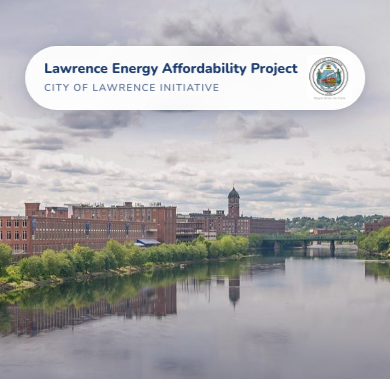
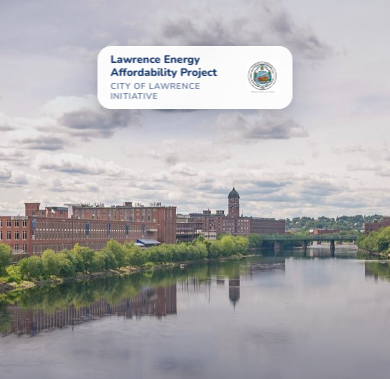
Before and after one commit to City-Of-Lawrence/LEAP-Showcase, a Flask app: page / in a window 390 px wide. Shown: the part 63-442 px from the top of the page. Run offline with Flask 3, Linux system fonts and the light colour scheme.

Commit message:
Allow landing-page hero badge to wrap inside the viewport at narrow widths
The .leap-badge on / floats centered over the hero photo with
white-space: nowrap, which on a 320px viewport pushed the longer
Spanish title ("Proyecto de Asequibilidad Energética de Lawrence")
past both edges of the screen -- "Proyecto" was clipped on the
left and the "INICIATIVA DE LA CIUDAD DE LAWRENCE" subtitle was
clipped on the right. English mostly fit but was still under the
limit by chance, not by design.

Adds an @media (max-width: 480px) layer on top of the existing
560px breakpoint that flips the badge to white-space: normal,
caps its max-width at calc(100vw - 24px), shrinks the title and
subtitle (14/10px -> 11/8.5px), trims padding and gap, and pulls
the LEAP logo down a notch (46px -> 34px). The badge now wraps
to multiple lines as needed and stays inside the visible area at
320px in both languages.

```diff
--- a/templates/index.html
+++ b/templates/index.html
@@ -138,6 +138,22 @@
     .leap-body { font-size:15px; }
     .leap-tiles { grid-template-columns:1fr; }
   }
+  /* Narrow phones: at 560px the badge text "Proyecto de Asequibilidad
+     Energética de Lawrence" stayed forced on one line by white-space:
+     nowrap and ran past both viewport edges. Allow wrap, shrink type
+     and logo, cap badge width so it stays inside the visible area. */
+  @media (max-width:480px) {
+    .leap-badge {
+      padding:6px 12px;
+      gap:8px;
+      max-width:calc(100vw - 24px);
+      white-space:normal;
+      border-radius:14px;
+    }
+    .leap-badge-text { font-size:11px; line-height:1.2; }
+    .leap-badge-text span { font-size:8.5px; letter-spacing:0.06em; margin-top:2px; }
+    .leap-badge img.badge-logo { height:34px; }
+  }
 </style>
 {% endblock %}
 
```
